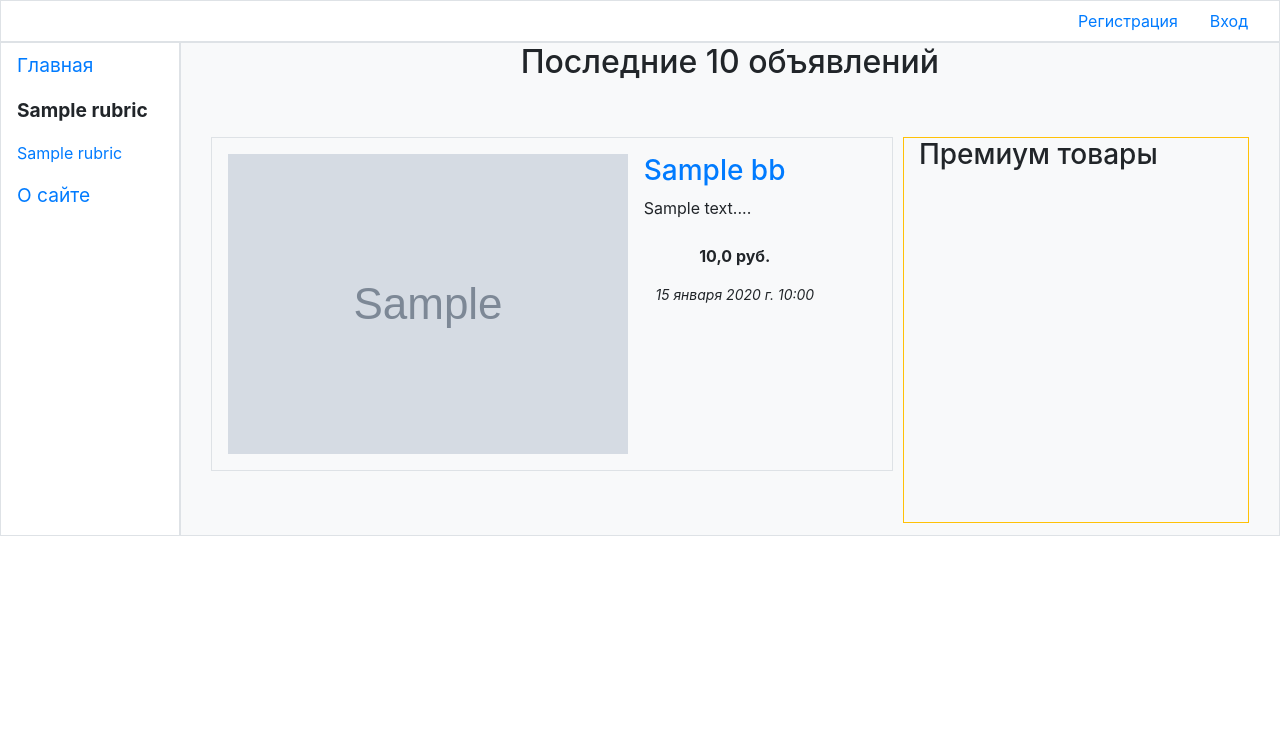
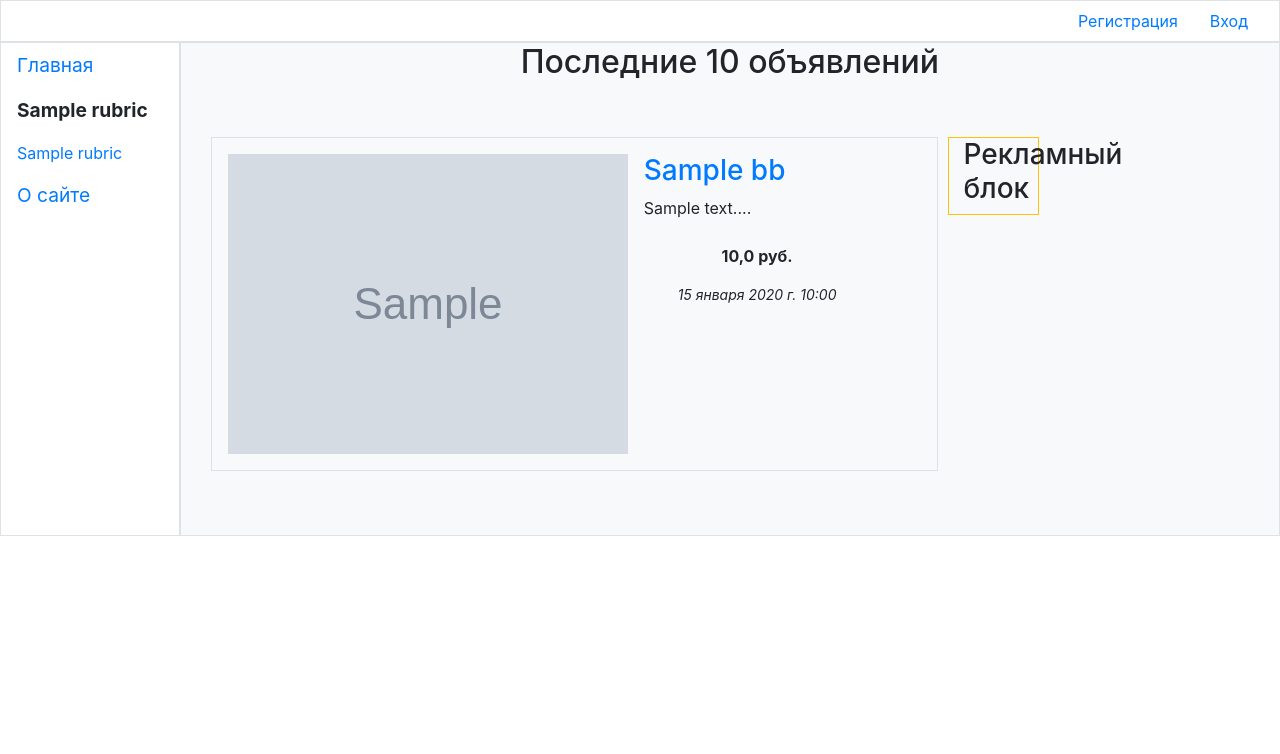
Before and after one commit to Foxik007/Bulletin_board, a Django app: page / in a window 1280 px wide. Shown: the part 120-874 px from the top of the page. Run offline with Django 4.2, Linux system fonts and the light colour scheme; tables that the repository leaves empty hold one stand-in row (values such as "Sample post"); grey boxes marked "Sample" are stand-in pictures; some libraries are stand-ins or nearby versions.

Commit message:
index.html commit

```diff
--- a/bboard/main/templates/main/index.html
+++ b/bboard/main/templates/main/index.html
@@ -25,7 +25,7 @@
             <br>
             <center>
           <p class="r-5 font-weight-bold">{{ bb.price }} руб.</p>
-          <small><p class="font-italic">{{ bb.create_at }}</p></small>
+          <small><p class="font-italic">{{ bb.create_at }}</p><small>
                 </center>
         </div>
     </li>
@@ -33,7 +33,7 @@
 
 </ul>
     <div class="premium col-4 border r-4 border-warning">
-          <h3>Премиум товары</a></h3>
+          <h3>Рекламный блок</h3>
     </div>
 
 </div>
```
